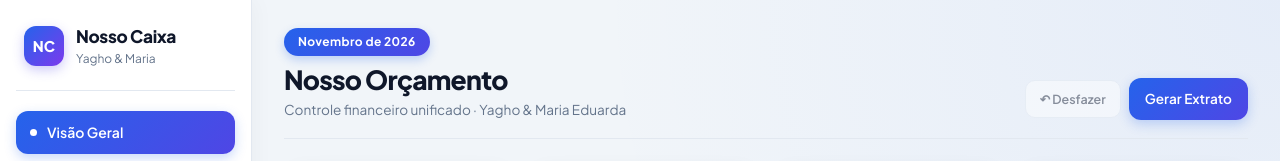
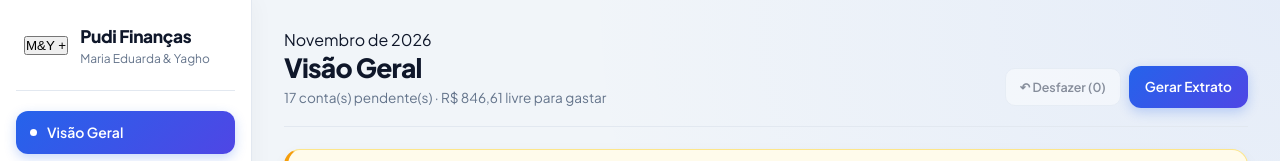
Before and after one commit to m-ospedal/nosso-caixa, a plain HTML site: page index.html in a window 1280 px wide. Shown: the top 161 px of the page. Drawn offline with Linux system fonts and the light colour scheme; no server answers.

Commit message:
index.html

```diff
--- a/index.html
+++ b/index.html
@@ -3,21 +3,27 @@
 <head>
   <meta charset="UTF-8" />
   <meta name="viewport" content="width=device-width, initial-scale=1.0" />
-  <title>Nosso Caixa — Yagho &amp; Maria Eduarda</title>
+  <title>Pudi Finanças — Maria Eduarda &amp; Yagho</title>
   <link rel="preconnect" href="https://fonts.googleapis.com" />
   <link rel="preconnect" href="https://fonts.gstatic.com" crossorigin />
   <link href="https://fonts.googleapis.com/css2?family=JetBrains+Mono:wght@500;600;700&family=Plus+Jakarta+Sans:wght@400;500;600;700;800&display=swap" rel="stylesheet" />
   <link rel="stylesheet" href="style.css" />
 </head>
 <body>
+  <input type="file" id="couple-photo-input" accept="image/*" class="hidden" />
+
   <div class="app-shell">
     <!-- SIDEBAR LATERAL (Desktop) -->
     <aside class="sidebar">
       <div class="sidebar-brand">
-        <div class="brand-icon">NC</div>
+        <button type="button" id="avatar-btn-side" class="avatar-trigger" title="Clique para colocar ou trocar a foto do casal">
+          <img id="avatar-img-side" class="avatar-img hidden" alt="Foto Maria Eduarda & Yagho" />
+          <span id="avatar-fallback-side" class="avatar-fallback">M&amp;Y</span>
+          <span class="avatar-badge">+</span>
+        </button>
         <div>
-          <span class="brand-title">Nosso Caixa</span>
-          <span class="brand-sub">Yagho &amp; Maria</span>
+          <span class="brand-title">Pudi Finanças</span>
+          <span class="brand-sub">Maria Eduarda &amp; Yagho</span>
         </div>
       </div>
 
@@ -55,7 +61,16 @@
     <!-- ÁREA PRINCIPAL -->
     <div class="main-wrapper">
       <header class="mobile-topbar">
-        <span class="brand-title">Nosso Caixa</span>
+        <div class="mobile-brand-group">
+          <button type="button" id="avatar-btn-mobile" class="avatar-trigger avatar-sm" title="Trocar foto">
+            <img id="avatar-img-mobile" class="avatar-img hidden" alt="Foto do casal" />
+            <span id="avatar-fallback-mobile" class="avatar-fallback">M&amp;Y</span>
+          </button>
+          <div>
+            <span class="brand-title">Pudi Finanças</span>
+            <span class="brand-sub">Maria Eduarda &amp; Yagho</span>
+          </div>
+        </div>
         <div class="btn-row">
           <button type="button" id="btn-undo-mobile" class="btn-outline" disabled>↶ 0</button>
           <button type="button" id="btn-theme-mobile" class="btn-outline">◐</button>
@@ -66,9 +81,9 @@
       <main class="main-content">
         <header class="page-header-modern">
           <div>
-            <span id="header-month-pill" class="month-pill">Novembro de 2026</span>
-            <h1 class="header-main-title">Nosso Orçamento</h1>
-            <p class="header-subtitle">Controle financeiro unificado · Yagho &amp; Maria Eduarda</p>
+            <span id="header-month-pill" class="couple-tag">Novembro de 2026</span>
+            <h1 id="header-tab-title" class="header-main-title">Visão Geral</h1>
+            <p id="header-status-subtitle" class="header-subtitle">Resumo financeiro unificado</p>
           </div>
           <div class="btn-row">
             <button type="button" id="btn-undo-header" class="btn-outline" disabled>↶ Desfazer</button>
@@ -352,7 +367,7 @@
       <div class="card-head">
         <div>
           <h2 id="statement-title">Extrato do Mês</h2>
-          <p class="card-meta">Nosso Caixa · Yagho e Maria Eduarda</p>
+          <p class="card-meta">Pudi Finanças · Maria Eduarda &amp; Yagho</p>
         </div>
         <div class="btn-row no-print">
           <button type="button" onclick="window.print()" class="btn-primary">Imprimir</button>
@@ -376,7 +391,7 @@
     </div>
     <div id="chat-messages" class="chat-messages">
       <div class="chat-msg model">
-        Olá, Yagho e Maria Eduarda! Já acompanho o saldo livre, limite do cartão, fixos e metas de vocês. Como posso ajudar?
+        Olá, Maria Eduarda e Yagho! Já acompanho o saldo livre, limite do cartão, fixos e metas do Pudicasal. Como posso ajudar?
       </div>
     </div>
     <form id="chat-form" class="chat-input-bar">
```
